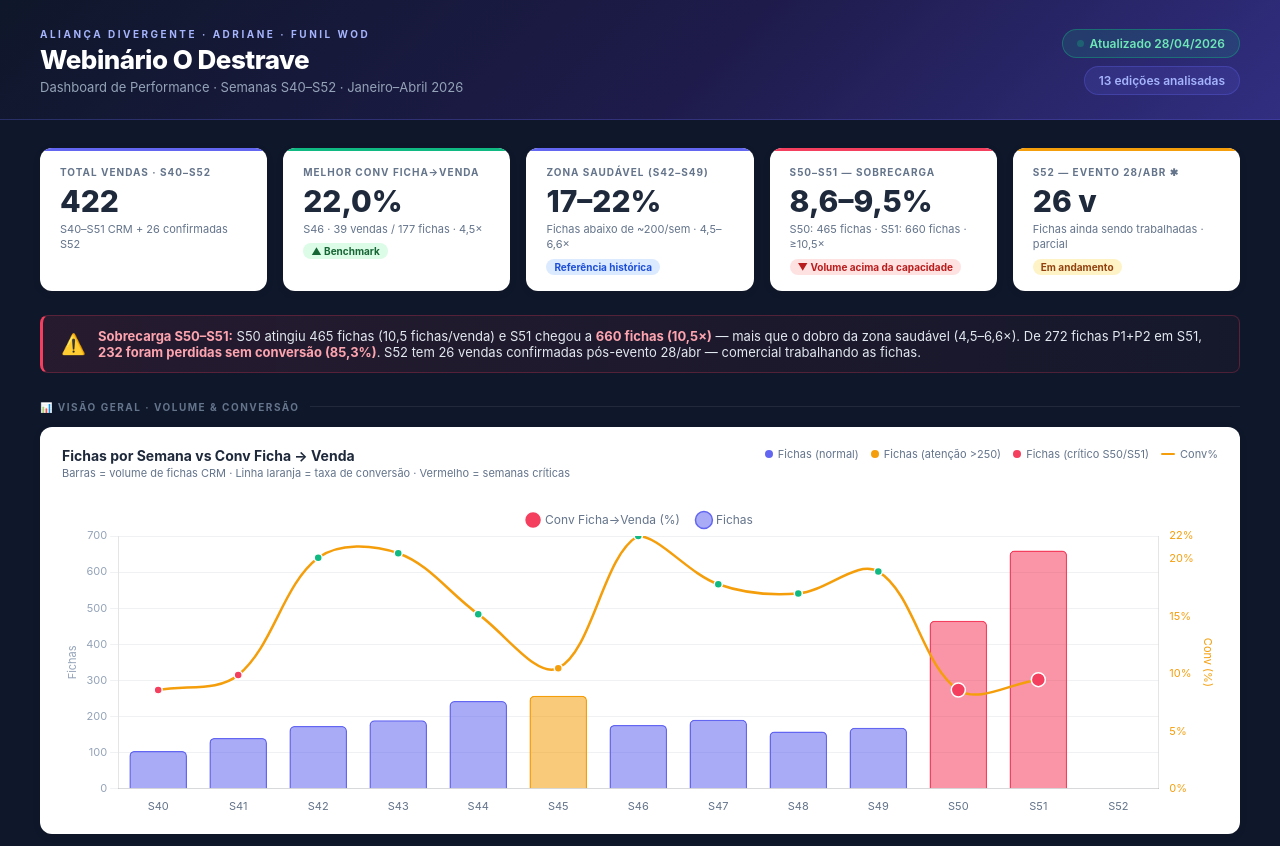
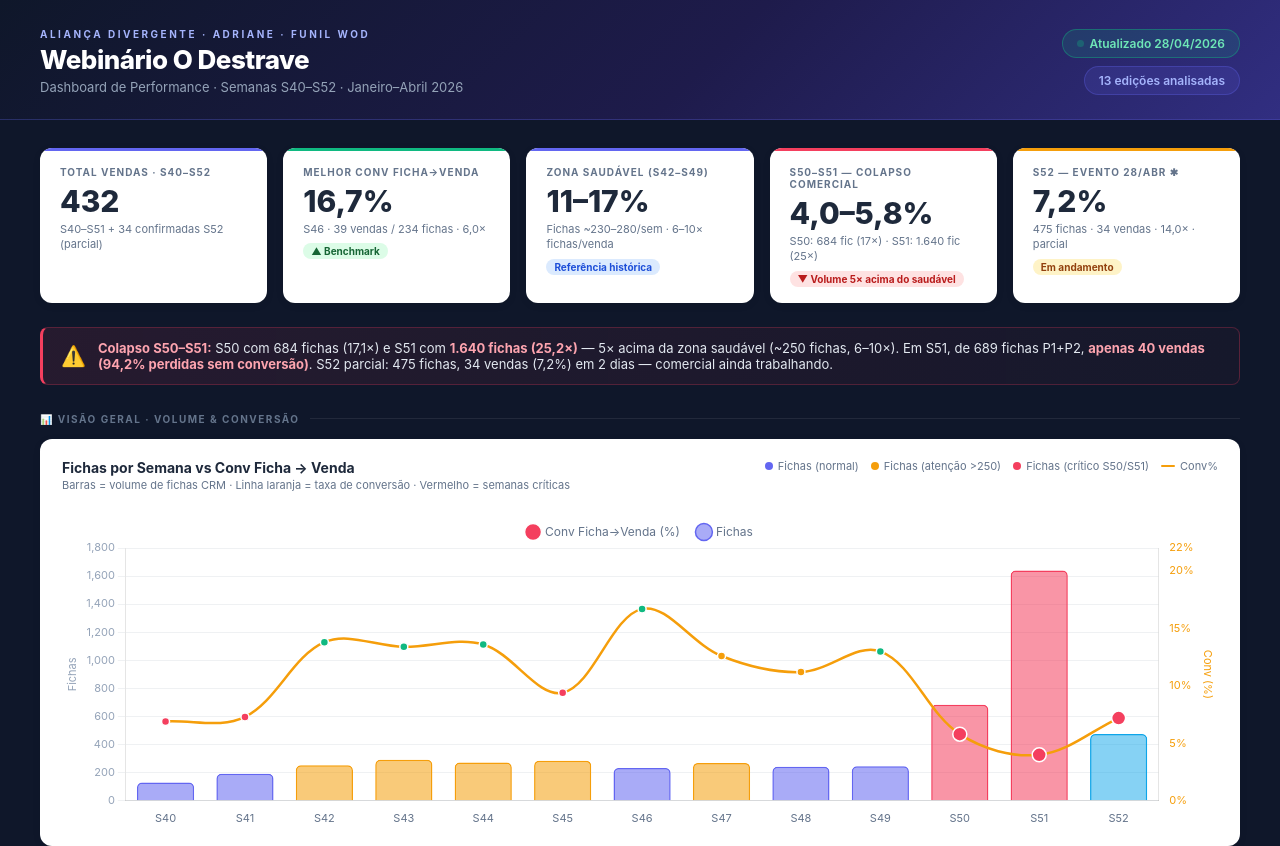
Before and after one commit to cavalcanti86-cmyk/wod-dashboard, a plain HTML site: page index.html in a window 1280 px wide. Shown: the top 846 px of the page. Drawn offline with nearby package versions, Linux system fonts and the light colour scheme.

Commit message:
S52 double check: csv correto, Data criação p/ fichas, S51=1640 fic/65v/4%

```diff
--- a/index.html
+++ b/index.html
@@ -295,31 +295,31 @@
   <div class="kpi-row">
     <div class="kpi" style="--stripe:#6366f1">
       <div class="kpi-label">Total Vendas · S40–S52</div>
-      <div class="kpi-value">422</div>
-      <div class="kpi-note">S40–S51 CRM + 26 confirmadas S52</div>
+      <div class="kpi-value">432</div>
+      <div class="kpi-note">S40–S51 + 34 confirmadas S52 (parcial)</div>
     </div>
     <div class="kpi" style="--stripe:#10b981">
       <div class="kpi-label">Melhor Conv Ficha→Venda</div>
-      <div class="kpi-value">22,0%</div>
-      <div class="kpi-note">S46 · 39 vendas / 177 fichas · 4,5×</div>
+      <div class="kpi-value">16,7%</div>
+      <div class="kpi-note">S46 · 39 vendas / 234 fichas · 6,0×</div>
       <div class="tag tag-g">▲ Benchmark</div>
     </div>
     <div class="kpi" style="--stripe:#6366f1">
       <div class="kpi-label">Zona Saudável (S42–S49)</div>
-      <div class="kpi-value">17–22%</div>
-      <div class="kpi-note">Fichas abaixo de ~200/sem · 4,5–6,6×</div>
+      <div class="kpi-value">11–17%</div>
+      <div class="kpi-note">Fichas ~230–280/sem · 6–10× fichas/venda</div>
       <div class="tag tag-b">Referência histórica</div>
     </div>
     <div class="kpi" style="--stripe:#f43f5e">
-      <div class="kpi-label">S50–S51 — Sobrecarga</div>
-      <div class="kpi-value">8,6–9,5%</div>
-      <div class="kpi-note">S50: 465 fichas · S51: 660 fichas · ≥10,5×</div>
-      <div class="tag tag-r">▼ Volume acima da capacidade</div>
+      <div class="kpi-label">S50–S51 — Colapso comercial</div>
+      <div class="kpi-value">4,0–5,8%</div>
+      <div class="kpi-note">S50: 684 fic (17×) · S51: 1.640 fic (25×)</div>
+      <div class="tag tag-r">▼ Volume 5× acima do saudável</div>
     </div>
     <div class="kpi" style="--stripe:#f59e0b">
       <div class="kpi-label">S52 — Evento 28/abr ✱</div>
-      <div class="kpi-value">26 v</div>
-      <div class="kpi-note">Fichas ainda sendo trabalhadas · parcial</div>
+      <div class="kpi-value">7,2%</div>
+      <div class="kpi-note">475 fichas · 34 vendas · 14,0× · parcial</div>
       <div class="tag tag-y">Em andamento</div>
     </div>
   </div>
@@ -328,7 +328,7 @@
   <div class="alert">
     <span class="alert-icon">⚠️</span>
     <div>
-      <strong>Sobrecarga S50–S51:</strong> S50 atingiu 465 fichas (10,5 fichas/venda) e S51 chegou a <strong>660 fichas (10,5×)</strong> — mais que o dobro da zona saudável (4,5–6,6×). De 272 fichas P1+P2 em S51, <strong>232 foram perdidas sem conversão (85,3%)</strong>. S52 tem 26 vendas confirmadas pós-evento 28/abr — comercial trabalhando as fichas.
+      <strong>Colapso S50–S51:</strong> S50 com 684 fichas (17,1×) e S51 com <strong>1.640 fichas (25,2×)</strong> — 5× acima da zona saudável (~250 fichas, 6–10×). Em S51, de 689 fichas P1+P2, <strong>apenas 40 vendas (94,2% perdidas sem conversão)</strong>. S52 parcial: 475 fichas, 34 vendas (7,2%) em 2 dias — comercial ainda trabalhando.
     </div>
   </div>
 
@@ -472,7 +472,7 @@
   </div>
 
   <div class="footer">
-    Fonte: HubSpot CRM Export 28/04 + WOD29ABR.csv · 29/04/2026 &nbsp;·&nbsp; Boundary: cada edição começa na terça 22h &nbsp;·&nbsp; ✱ S52 parcial — 26 vendas pós-evento, fichas sendo trabalhadas &nbsp;·&nbsp; Aliança Divergente – WOD – Adriane
+    Fonte: wod-29abr-atualizado.csv · 29/04/2026 &nbsp;·&nbsp; Fichas por Data de criação · Vendas por Data de fechamento · Boundary: terça 22h &nbsp;·&nbsp; ✱ S52 parcial — 475 fichas, 34 vendas confirmadas &nbsp;·&nbsp; Aliança Divergente – WOD – Adriane
   </div>
 </div>
 
@@ -482,22 +482,23 @@
 // DADOS
 // ──────────────────────────────────────────────────
 // Dados recalculados com boundary correto: cada edição começa na terça 22h
-// Regra S52: vendas antes de 28/abr 22h → S51 · vendas após 28/abr 22h → S52
-// Fonte: HubSpot CRM Export 28/04 + WOD29ABR.csv · Fichas = processadas pelo comercial (Data de fechamento)
+// Fichas: agrupadas por Data de criação (quando registraram para o webinário)
+// Vendas: agrupadas por Data de fechamento (respeitando regra: antes/depois de 28/abr 22h → S51/S52)
+// Fonte: wod-29abr-atualizado.csv (6.569 linhas, 505 vendas, com Data de criação)
 const RAW = [
-  {s:'S40',dt:'03/fev',f:105,v:9, p1f:16, p1v:1, p2f:17, p2v:2, p3f:30, p3v:2, p4f:31, p4v:1, p5f:11, p5v:3},
-  {s:'S41',dt:'10/fev',f:141,v:14,p1f:16, p1v:5, p2f:24, p2v:3, p3f:47, p3v:4, p4f:39, p4v:1, p5f:15, p5v:1},
-  {s:'S42',dt:'17/fev',f:174,v:35,p1f:25, p1v:7, p2f:39, p2v:12,p3f:39, p3v:10,p4f:54, p4v:5, p5f:17, p5v:1},
-  {s:'S43',dt:'24/fev',f:190,v:39,p1f:30, p1v:11,p2f:35, p2v:10,p3f:53, p3v:11,p4f:51, p4v:5, p5f:21, p5v:2},
-  {s:'S44',dt:'03/mar',f:243,v:37,p1f:39, p1v:11,p2f:60, p2v:8, p3f:66, p3v:11,p4f:53, p4v:6, p5f:25, p5v:1},
-  {s:'S45',dt:'10/mar',f:258,v:27,p1f:47, p1v:12,p2f:70, p2v:6, p3f:59, p3v:8, p4f:57, p4v:1, p5f:25, p5v:0},
-  {s:'S46',dt:'17/mar',f:177,v:39,p1f:39, p1v:12,p2f:48, p2v:9, p3f:41, p3v:9, p4f:36, p4v:8, p5f:13, p5v:1},
-  {s:'S47',dt:'24/mar',f:191,v:34,p1f:44, p1v:11,p2f:44, p2v:7, p3f:48, p3v:4, p4f:39, p4v:8, p5f:16, p5v:4},
-  {s:'S48',dt:'31/mar',f:159,v:27,p1f:35, p1v:7, p2f:34, p2v:8, p3f:41, p3v:6, p4f:36, p4v:5, p5f:13, p5v:1},
-  {s:'S49',dt:'07/abr',f:169,v:32,p1f:55, p1v:11,p2f:32, p2v:5, p3f:32, p3v:9, p4f:37, p4v:4, p5f:13, p5v:3},
-  {s:'S50',dt:'14/abr',f:465,v:40,p1f:101,p1v:16,p2f:99, p2v:10,p3f:126,p3v:7, p4f:93, p4v:6, p5f:46, p5v:1,crit:true},
-  {s:'S51',dt:'21/abr',f:660,v:63,p1f:141,p1v:26,p2f:131,p2v:14,p3f:164,p3v:13,p4f:164,p4v:9, p5f:60, p5v:1,crit:true},
-  {s:'S52',dt:'28/abr',f:0,  v:26,p1f:0,  p1v:16,p2f:0,  p2v:7, p3f:0,  p3v:3, p4f:0,  p4v:0, p5f:0,  p5v:0,part:true},
+  {s:'S40',dt:'03/fev',f:130, v:9, p1f:22, p1v:1, p2f:29, p2v:2, p3f:41, p3v:2, p4f:29, p4v:1, p5f:9,  p5v:3},
+  {s:'S41',dt:'10/fev',f:193, v:14,p1f:24, p1v:5, p2f:38, p2v:3, p3f:63, p3v:4, p4f:48, p4v:1, p5f:20, p5v:1},
+  {s:'S42',dt:'17/fev',f:253, v:35,p1f:35, p1v:7, p2f:55, p2v:12,p3f:73, p3v:10,p4f:73, p4v:5, p5f:17, p5v:1},
+  {s:'S43',dt:'24/fev',f:292, v:39,p1f:49, p1v:11,p2f:68, p2v:10,p3f:71, p3v:11,p4f:73, p4v:5, p5f:31, p5v:2},
+  {s:'S44',dt:'03/mar',f:273, v:37,p1f:59, p1v:11,p2f:65, p2v:8, p3f:70, p3v:11,p4f:51, p4v:6, p5f:28, p5v:1},
+  {s:'S45',dt:'10/mar',f:286, v:27,p1f:59, p1v:12,p2f:73, p2v:6, p3f:67, p3v:8, p4f:62, p4v:1, p5f:25, p5v:0},
+  {s:'S46',dt:'17/mar',f:234, v:39,p1f:68, p1v:12,p2f:56, p2v:9, p3f:46, p3v:9, p4f:45, p4v:8, p5f:19, p5v:1},
+  {s:'S47',dt:'24/mar',f:270, v:34,p1f:67, p1v:11,p2f:68, p2v:7, p3f:59, p3v:4, p4f:54, p4v:8, p5f:22, p5v:4},
+  {s:'S48',dt:'31/mar',f:242, v:27,p1f:49, p1v:7, p2f:56, p2v:8, p3f:60, p3v:6, p4f:57, p4v:5, p5f:20, p5v:1},
+  {s:'S49',dt:'07/abr',f:246, v:32,p1f:66, p1v:11,p2f:64, p2v:5, p3f:55, p3v:9, p4f:37, p4v:4, p5f:24, p5v:3},
+  {s:'S50',dt:'14/abr',f:684, v:40,p1f:146,p1v:16,p2f:140,p2v:10,p3f:189,p3v:7, p4f:141,p4v:6, p5f:68, p5v:1,crit:true},
+  {s:'S51',dt:'21/abr',f:1640,v:65,p1f:322,p1v:26,p2f:367,p2v:14,p3f:445,p3v:14,p4f:387,p4v:10,p5f:119,p5v:1,crit:true},
+  {s:'S52',dt:'28/abr',f:475, v:34,p1f:149,p1v:19,p2f:112,p2v:8, p3f:120,p3v:3, p4f:77, p4v:2, p5f:17, p5v:2,part:true},
 ];
 
 RAW.forEach(w => {
```
